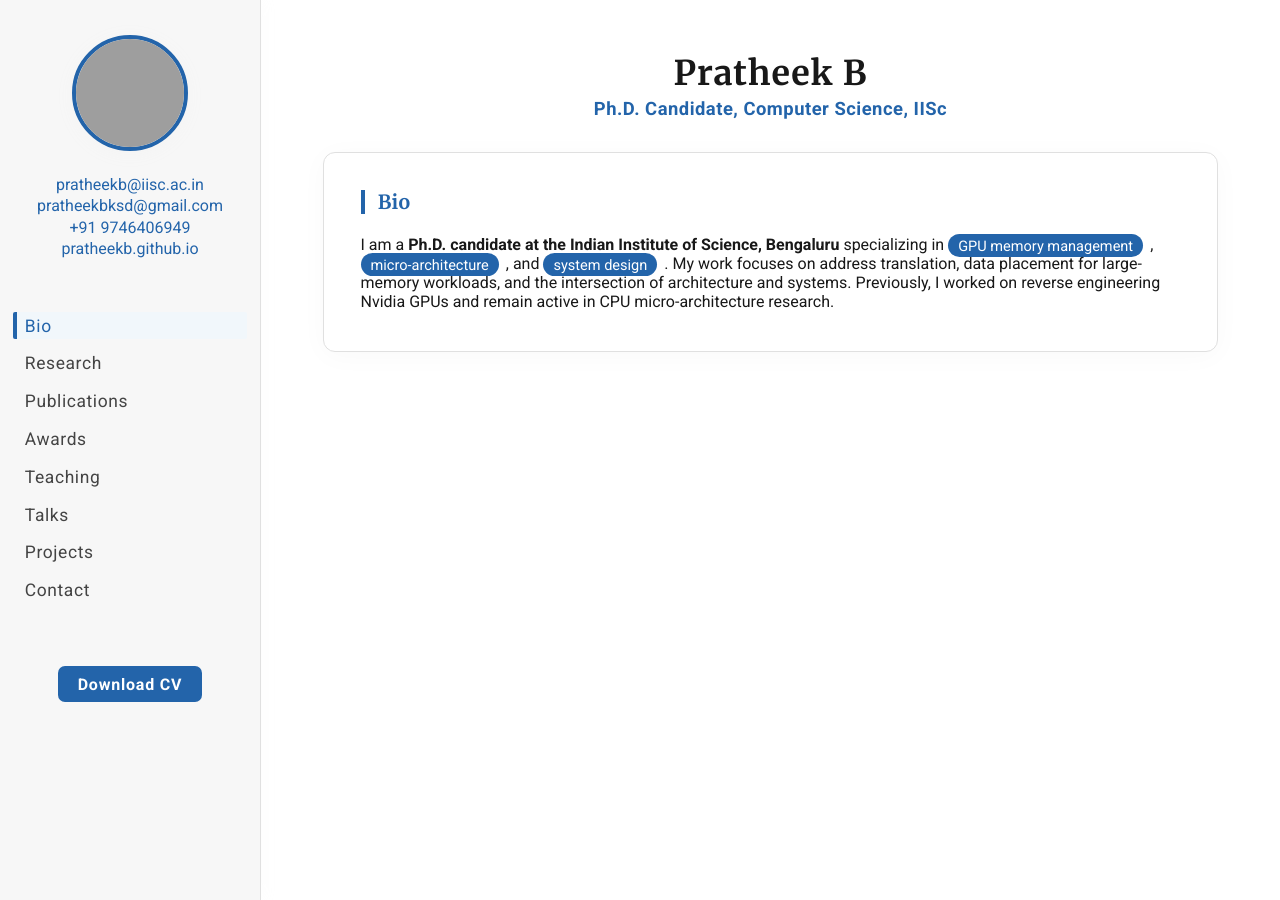
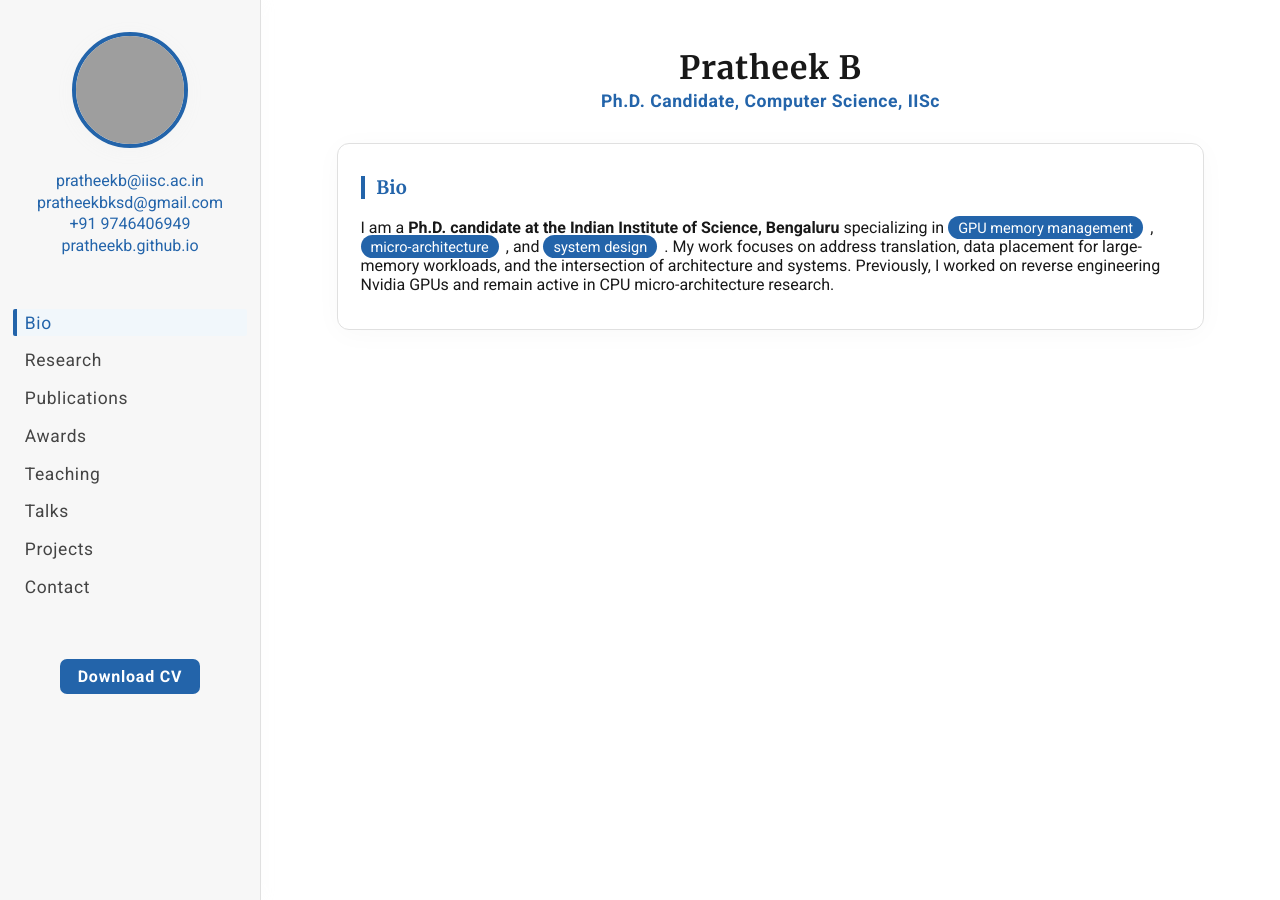
Before and after one commit to PratheekB/pratheekb.github.io, a Jekyll site: the page index.html, which Jekyll copies as it is, in a window 1280 px wide. Built offline with Jekyll 4.4.1, drawn with Linux system fonts in a browser that asks for light colours; grey boxes are pictures that could not be loaded.

Commit message:
Update index.html

```diff
--- a/index.html
+++ b/index.html
@@ -26,9 +26,10 @@
       color: var(--text-main);
       width: 260px; min-width:200px; max-width:310px;
       display: flex; flex-direction: column; align-items: center;
-      padding: 2.2em 0 2em 0; z-index:3;
+      padding: 2em 0 2em 0; z-index:3;
       border-right: 1.5px solid var(--border);
       box-shadow: 2px 0 14px #eaeaea13;
+      flex-shrink: 0;
     }
     .sidebar .profile-photo {
       width: 108px; height: 108px; border-radius: 50%; object-fit: cover;
@@ -40,8 +41,7 @@
     }
     .sidebar .contact-block a {
       color: var(--blue); text-decoration: none; display: block;
-      margin: 0.16em 0; word-break: break-all;
-      transition: color .13s;
+      margin: 0.16em 0; word-break: break-all; transition: color .13s;
     }
     .sidebar .contact-block a:hover { color: var(--blue-light);}
     .sidebar nav {
@@ -51,8 +51,7 @@
       display: block; color: var(--text-fade); font-weight: 500;
       margin-bottom: .60em; padding: 0.21em 0 0.21em .45em; text-decoration: none;
       border-left: 4px solid transparent; border-radius:2px;
-      letter-spacing:.6px; font-size: 1.09em;
-      transition: background .13s, color .17s, border .14s;
+      letter-spacing:.6px; font-size: 1.09em; transition: background .13s, color .17s, border .14s;
     }
     .sidebar nav a.active, .sidebar nav a:hover {
       color: var(--blue);
@@ -60,42 +59,42 @@
       background: #f1f7fb;
     }
     .sidebar .download-cv {
-      margin-top: 28px; display:inline-block; background:var(--blue); color:#fff; font-weight:600;
-      padding:.52em 1.2em; border-radius:7px; text-decoration:none; letter-spacing:.05em; font-size: 1em;
+      margin-top: 24px; display:inline-block; background:var(--blue); color:#fff; font-weight:600;
+      padding:.5em 1.1em; border-radius:7px; text-decoration:none; letter-spacing:.05em; font-size: 1em;
       text-align:center; transition:background .15s; border: none;
     }
     .sidebar .download-cv:hover { background: var(--blue-light); color:var(--header-dark);}
-    .main {flex: 1; padding: 2.5em 2vw 2em 2vw; background: #fff;}
+    .main {flex: 1; padding: 2.3em 2vw 1.6em 2vw; background: #fff;}
     .nameblock {
-      text-align:center; padding-top: .5em; margin-bottom: 2.1em;
+      text-align:center; padding-top: .5em; margin-bottom: 2em;
     }
     .nameblock h1 {
       font-family: 'Merriweather', serif; color: var(--header-dark);
-      font-size: 2.13em; font-weight: 700;
+      font-size: 2em; font-weight: 700;
       letter-spacing: 1px; margin: .1em 0 .1em 0;
     }
     .nameblock .role {
       color: var(--blue);
       font-weight: 600;
       letter-spacing: .5px;
-      font-size: 1.15em;
-      margin-top:0.14em;
+      font-size: 1.1em;
+      margin-top:0.12em;
     }
     .section {
       background: var(--card-bg); border-radius: 12px;
       max-width: 820px; box-shadow: 0 4px 28px #00000007;
-      margin: 0 auto 2.2em auto; padding: 2.3em 2.3em 1.5em 2.3em;
-      animation: fadein .37s;
+      margin: 0 auto 2em auto; padding: 2em 1.4em 1.2em 1.4em;
+      animation: fadein .34s;
       border: 1.5px solid var(--border);
     }
     @keyframes fadein {0%{opacity:0; transform:translateY(18px);}100%{opacity:1; transform: translateY(0);}}
     .section-title {
       font-family: 'Merriweather', serif;
-      color: var(--blue); font-size: 1.22em; font-weight: 700;
+      color: var(--blue); font-size: 1.15em; font-weight: 700;
       border-left: 4px solid var(--blue);
-      padding-left: .68em;
-      margin-top: 0; margin-bottom: 1.08em;
-      letter-spacing:.33px;
+      padding-left: .64em;
+      margin-top: 0; margin-bottom: 1em;
+      letter-spacing:.28px;
     }
     ul {padding-left:1.2em;margin-bottom:0;}
     li {margin-bottom:.7em;line-height:1.7;}
@@ -106,19 +105,34 @@
     a { color: var(--blue); text-decoration: none;}
     a:hover {text-decoration: underline;}
     .paper-link {font-weight:bold;}
-    @media (max-width:900px){.container{flex-direction:column;}
-      .sidebar{width:100%;max-width:100%;flex-direction:row; padding:1.2em 0;justify-content:flex-start; border-right: none; border-bottom: 1.5px solid var(--border);}
-      .sidebar nav{display:flex;width:auto;}
-      .sidebar nav a{margin-right:1.1em;}
+    /* --- Mobile and small device styles --- */
+    @media (max-width:900px){
+      .container { flex-direction:column;}
+      .sidebar {
+        width:100%;max-width:100%;flex-direction:row; padding:1.2em 0 0.4em 0;
+        border-right: none; border-bottom: 1.5px solid var(--border);
+        box-shadow: none;
+        justify-content: flex-start;
+        flex-wrap: wrap;
+      }
+      .sidebar nav {display:flex;width:auto;flex-grow:1;flex-wrap:wrap;justify-content:flex-start;margin:1.2em 0 .6em 0;}
+      .sidebar nav a {margin-right:1.2em;margin-bottom:0;padding:.4em .6em;}
+      .sidebar .profile-photo {width:72px;height:72px; margin-bottom: 0.9em;}
+      .sidebar .download-cv {margin-left:.8em;margin-top:0;}
       .main{padding-top:1.2em;}
-      .section{padding:1.2em 0.7em;}
+      .section{padding:1em .3em;}
       .nameblock{padding-top:0;}
     }
     @media (max-width:600px){
-      .main{padding:.5em 1vw;}
-      .section{padding:.87em 0.13em;}
-      .sidebar .profile-photo{width:75px;height:75px;}
-      .nameblock h1{font-size:1.3em;}
+      .main{padding:0.5em 0.2em;}
+      .section{padding:.7em 0.05em;}
+      .nameblock h1{font-size:1.15em;}
+      .section-title{font-size:1em;}
+      .sidebar nav a {font-size:1em;}
+    }
+    @media (max-width:420px){
+      .sidebar nav a {font-size:0.98em;padding:.4em .3em;}
+      .nameblock h1{font-size:.97em;}
     }
   </style>
   <script>
@@ -160,16 +174,10 @@
       <h1>Pratheek B</h1>
       <div class="role">Ph.D. Candidate, Computer Science, IISc</div>
     </div>
-    <!-- BIO -->
     <div class="section" id="bio" style="display:block;">
       <div class="section-title">Bio</div>
-      <p>
-        I am a <b>Ph.D. candidate at the Indian Institute of Science, Bengaluru</b> specializing in <span class="tag">GPU memory management</span>, <span class="tag">micro-architecture</span>, and <span class="tag">system design</span>.
-        My work focuses on address translation, data placement for large-memory workloads, and the intersection of architecture and systems.
-        Previously, I worked on reverse engineering Nvidia GPUs and remain active in CPU micro-architecture research.
-      </p>
+      <p>I am a <b>Ph.D. candidate at the Indian Institute of Science, Bengaluru</b> specializing in <span class="tag">GPU memory management</span>, <span class="tag">micro-architecture</span>, and <span class="tag">system design</span>. My work focuses on address translation, data placement for large-memory workloads, and the intersection of architecture and systems. Previously, I worked on reverse engineering Nvidia GPUs and remain active in CPU micro-architecture research.</p>
     </div>
-    <!-- RESEARCH -->
     <div class="section" id="research" style="display:none;">
       <div class="section-title">Research Interests</div>
       <ul>
@@ -179,42 +187,28 @@
         <li>Security and side-channels in modern hardware</li>
       </ul>
     </div>
-    <!-- PUBLICATIONS -->
     <div class="section" id="publications" style="display:none;">
       <div class="section-title">Selected Publications</div>
       <ul>
         <li>
-          <a href="https://arxiv.org/abs/your-link-here" class="paper-link" target="_blank">
-            SUV: Static analysis guided Unified Virtual Memory
-          </a>
-          <span class="meta">(MICRO’24)</span><br>
+          <a href="https://arxiv.org/abs/your-link-here" class="paper-link" target="_blank">SUV: Static analysis guided Unified Virtual Memory</a> <span class="meta">(MICRO’24)</span><br>
           Pratheek B., Guilherme Cox, Jan Vesely, Arkaprava Basu
         </li>
         <li>
-          <a href="https://doi.org/xx.xxxx/your-link-here" class="paper-link" target="_blank">
-            Designing Virtual Memory System of MCM GPUs
-          </a>
-          <span class="meta">(MICRO’22)</span><br>
+          <a href="https://doi.org/xx.xxxx/your-link-here" class="paper-link" target="_blank">Designing Virtual Memory System of MCM GPUs</a> <span class="meta">(MICRO’22)</span><br>
           Pratheek B.*, Neha Jawalkar*, Arkaprava Basu <span class="highlight">[Equal Contribution]</span>
         </li>
         <li>
-          <a href="https://doi.org/xx.xxxx/your-link-here" class="paper-link" target="_blank">
-            Improving GPU Multi-tenancy with Page Walk Stealing
-          </a>
-          <span class="meta">(HPCA’21)</span><br>
+          <a href="https://doi.org/xx.xxxx/your-link-here" class="paper-link" target="_blank">Improving GPU Multi-tenancy with Page Walk Stealing</a> <span class="meta">(HPCA’21)</span><br>
           Pratheek B.*, Neha Jawalkar*, Arkaprava Basu <span class="highlight">[Best Paper Nominee]</span>
         </li>
         <li>
-          <a href="https://doi.org/xx.xxxx/your-link-here" class="paper-link" target="_blank">
-            (Mis)managed: A Novel TLB-based Covert Channel on GPUs
-          </a>
-          <span class="meta">(AsiaCCS’21)</span><br>
+          <a href="https://doi.org/xx.xxxx/your-link-here" class="paper-link" target="_blank">(Mis)managed: A Novel TLB-based Covert Channel on GPUs</a> <span class="meta">(AsiaCCS’21)</span><br>
           Ajay Nayak, Pratheek B., Vinod Ganapathy, Arkaprava Basu
         </li>
       </ul>
       <p style="color:#888;font-size:.98em;margin-top:2em;">Replace links above with your publication URLs or PDFs.</p>
     </div>
-    <!-- AWARDS -->
     <div class="section" id="awards" style="display:none;">
       <div class="section-title">Awards & Achievements</div>
       <ul>
@@ -223,7 +217,6 @@
         <li><b>Best Paper Nominee, HPCA 2021</b></li>
       </ul>
     </div>
-    <!-- TEACHING -->
     <div class="section" id="teaching" style="display:none;">
       <div class="section-title">Teaching & Mentoring</div>
       <ul>
@@ -232,7 +225,6 @@
         <li>Shadow PC: EuroSys 2025 | Sub-reviewer: HPCA 2025, TDSC 2022</li>
       </ul>
     </div>
-    <!-- TALKS -->
     <div class="section" id="talks" style="display:none;">
       <div class="section-title">Invited Talks</div>
       <ul>
@@ -242,7 +234,6 @@
         <li>Designing virtual memory for MCM GPUs (SysTalks@India)</li>
       </ul>
     </div>
-    <!-- PROJECTS -->
     <div class="section" id="projects" style="display:none;">
       <div class="section-title">Key Projects</div>
       <ul>
@@ -252,7 +243,6 @@
         <li><b>PintOS</b> — Implemented scheduling, virtual memory, and file system</li>
       </ul>
     </div>
-    <!-- CONTACT -->
     <div class="section" id="contact" style="display:none;">
       <div class="section-title">Contact</div>
       <ul>
```
